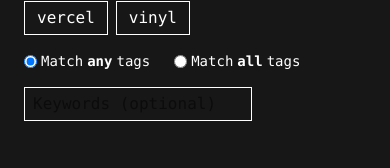
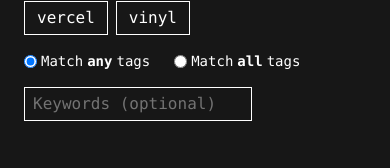
Before and after one commit to tsaulnier/software-portfolio, a Next.js app: page /projects in a window 390 px wide. Both pictures are taken after a click on the label 141 px from the left and 170 px from the top of the page. Shown: the part 523-691 px from the top of the page. Built offline with nearby package versions, Linux system fonts and the light colour scheme.

Commit message:
attempt at placeholder text for keywords not matching theme on mobile

```diff
--- a/app/projects/ProjectsClient.tsx
+++ b/app/projects/ProjectsClient.tsx
@@ -145,7 +145,9 @@
               Match <strong>all</strong> tags
             </label>
           </div>
-          <input className="flex items-center gap-3 border px-2 py-1"
+          <input className="flex items-center gap-3 border px-2 py-1
+          placeholder:text-neutral-500
+          dark:placeholder:text-neutral-100"
               placeholder="Keywords (optional)"
               value={searchQuery}
               onChange={(e) => setSearchQuery(e.target.value)}
```
